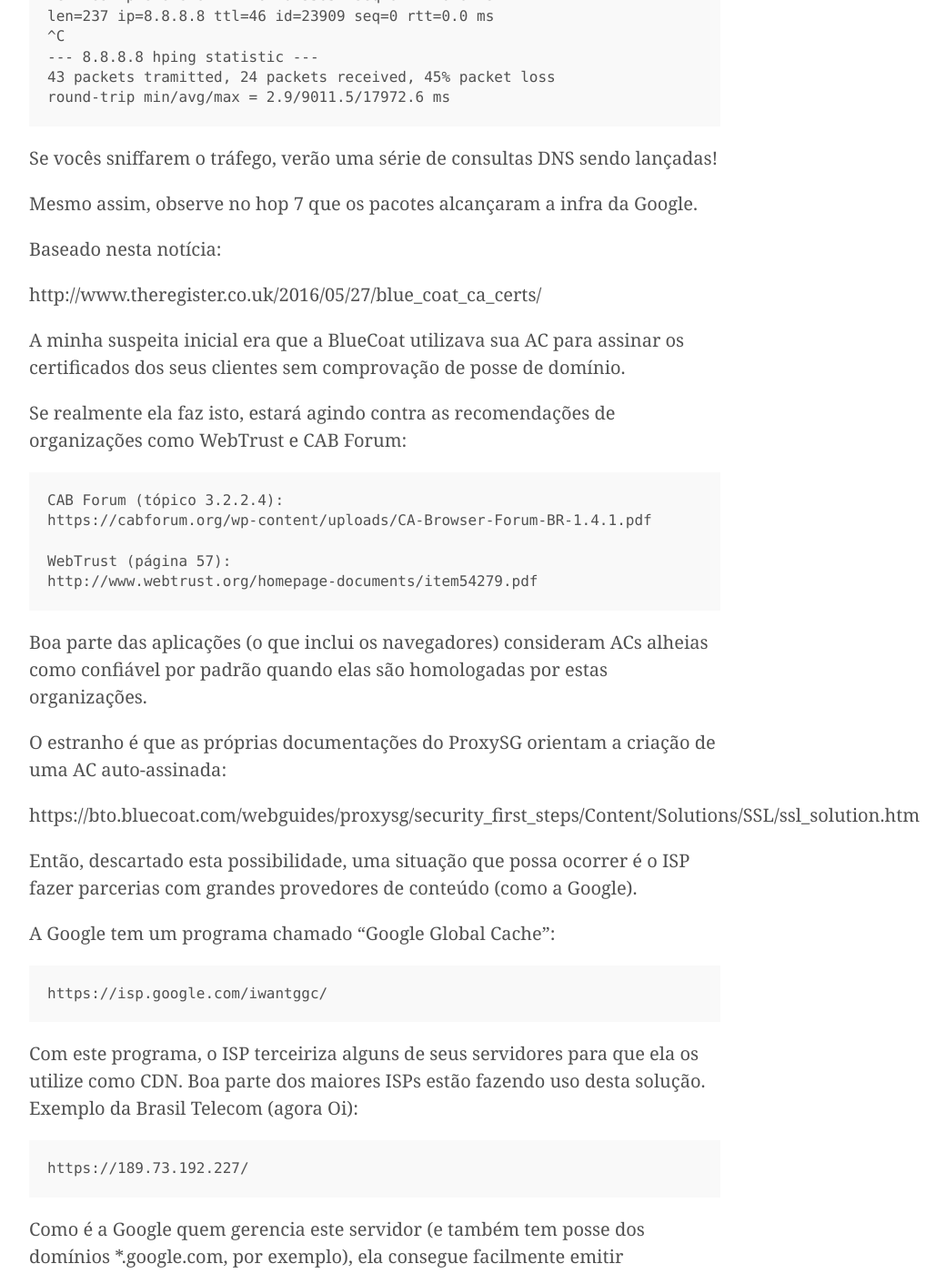
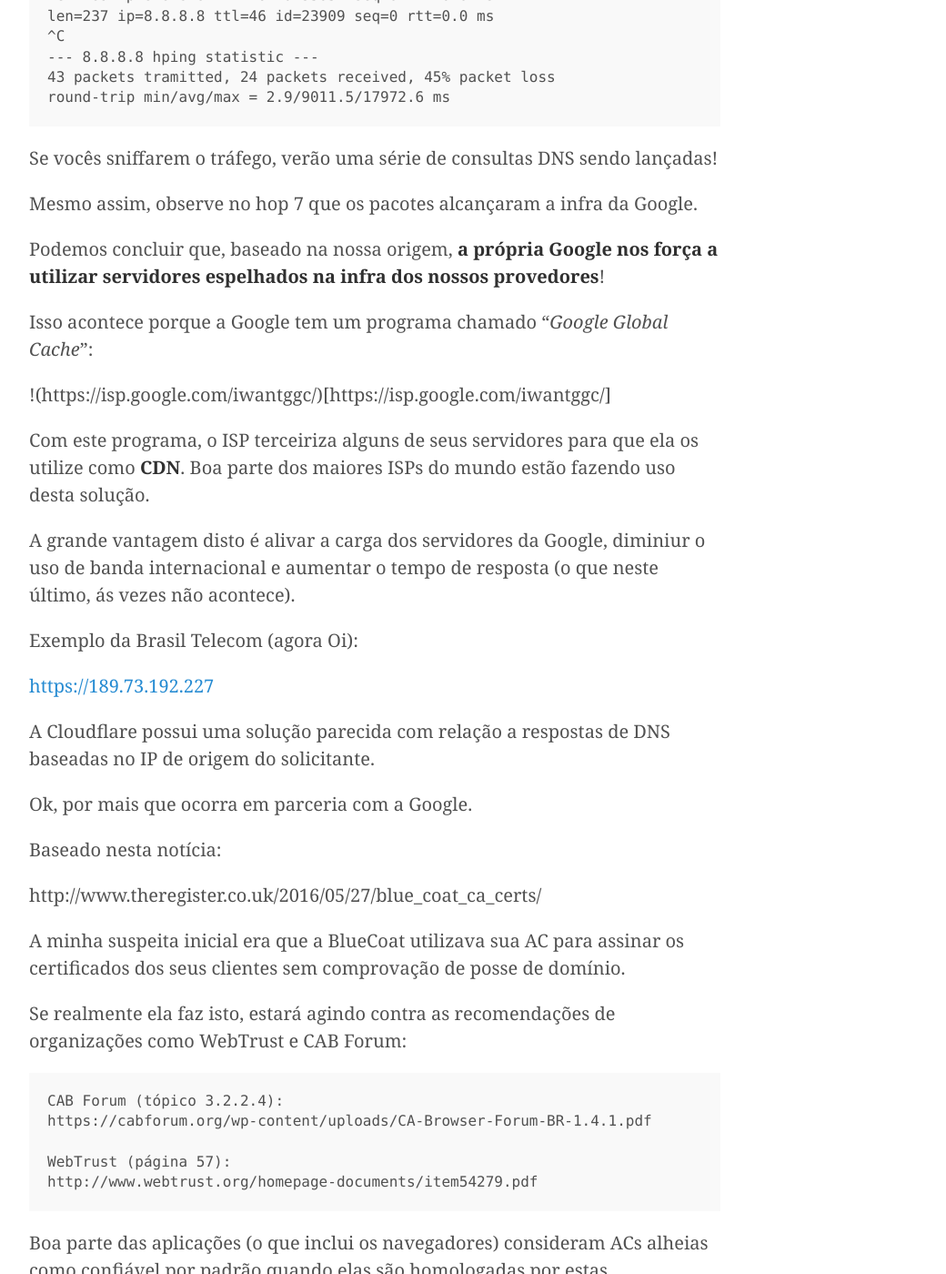
Before and after one commit to Kingm0b/jekyll-minimal-theme, a Jekyll site: the page built from _posts/2017-01-10-dns-hijacking-isp.md, in a window 1280 px wide and 1400 px high, scrolled down 7052 px. Shown: the whole window at 91% size, without its empty margins (228-1268 px from the left). Built offline with Jekyll 4.4.1, drawn with Linux system fonts in a browser that asks for light colours.

Commit message:
Update 2017-01-10-dns-hijacking-isp.md

```diff
--- a/_posts/2017-01-10-dns-hijacking-isp.md
+++ b/_posts/2017-01-10-dns-hijacking-isp.md
@@ -283,7 +283,23 @@
 
 Mesmo assim, observe no hop 7 que os pacotes alcançaram a infra da Google.
 
+Podemos concluir que, baseado na nossa origem, **a própria Google nos força a utilizar servidores espelhados na infra dos nossos provedores**!
 
+Isso acontece porque a Google tem um programa chamado "*Google Global Cache*":
+
+!(https://isp.google.com/iwantggc/)[https://isp.google.com/iwantggc/]
+
+Com este programa, o ISP terceiriza alguns de seus servidores para que ela os utilize como **CDN**. Boa parte dos maiores ISPs do mundo estão fazendo uso desta solução.
+
+A grande vantagem disto é alivar a carga dos servidores da Google, diminiur o uso de banda internacional e aumentar o tempo de resposta (o que neste último, ás vezes não acontece).
+
+Exemplo da Brasil Telecom (agora Oi):
+
+[https://189.73.192.227](https://189.73.192.227)
+
+A Cloudflare possui uma solução parecida com relação a respostas de DNS baseadas no IP de origem do solicitante.
+
+Ok, por mais que ocorra em parceria com a Google.
 
 Baseado nesta notícia:
 
```
